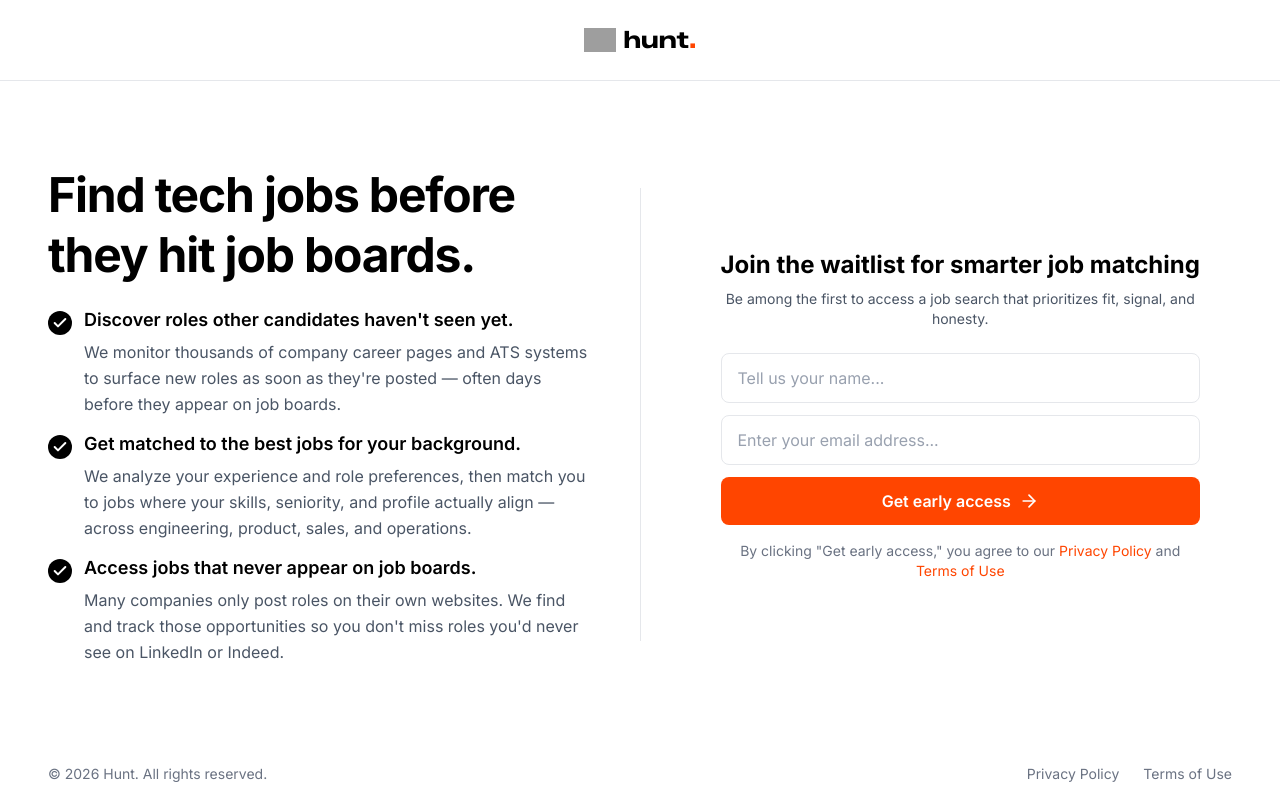
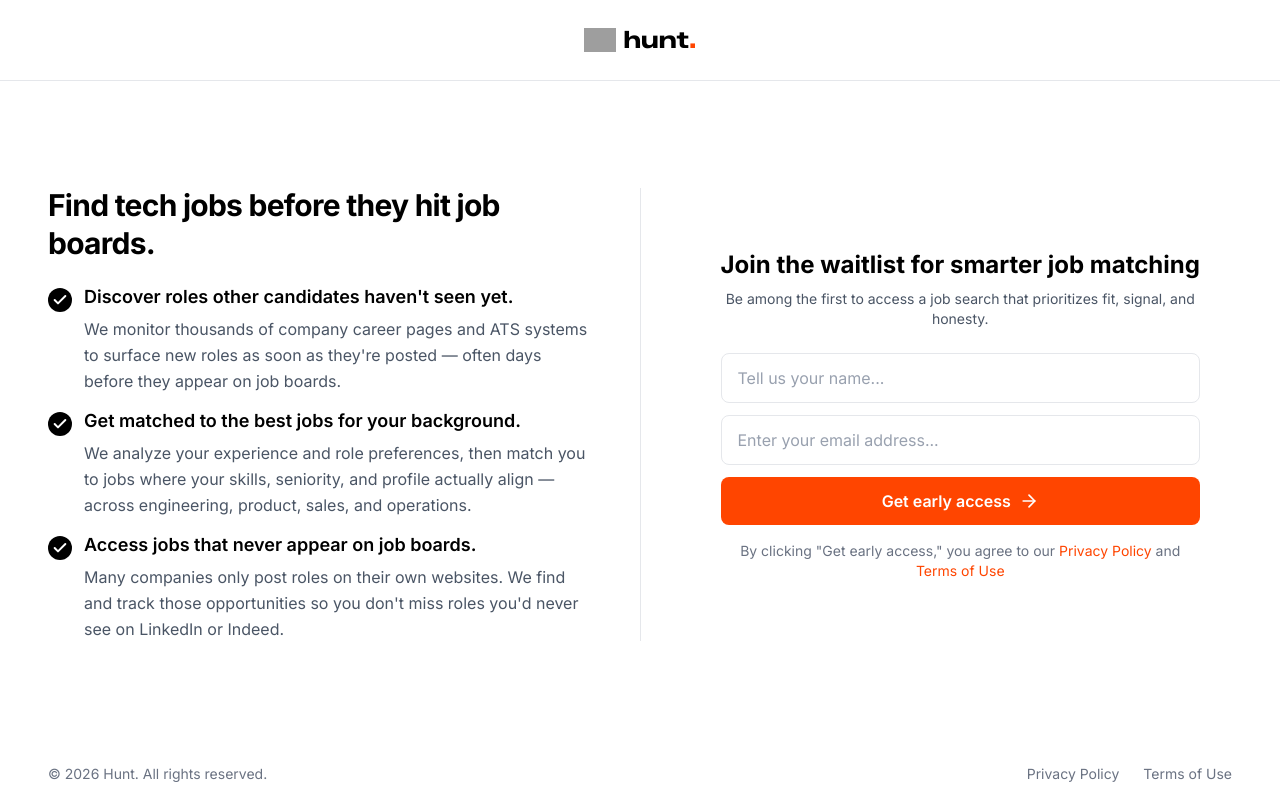
Before and after one commit to singhtalwinder/hunt-waitlist, a Next.js app: page / in a window 1280 px wide. Built offline with nearby package versions, Linux system fonts and the light colour scheme; grey boxes are pictures that could not be loaded.

Commit message:
Reduce left side headline size to match right side

```diff
--- a/components/ValueProposition.tsx
+++ b/components/ValueProposition.tsx
@@ -6,7 +6,7 @@ export function ValueProposition() {
   return (
     <div className="space-y-6 md:space-y-4 lg:space-y-6">
       <div>
-        <h1 className="text-3xl md:text-4xl lg:text-5xl font-bold text-black leading-tight tracking-tight">
+        <h1 className="text-2xl md:text-2xl lg:text-3xl font-bold text-black leading-tight tracking-tight">
           Find tech jobs before they hit job boards.
         </h1>
       </div>
```
